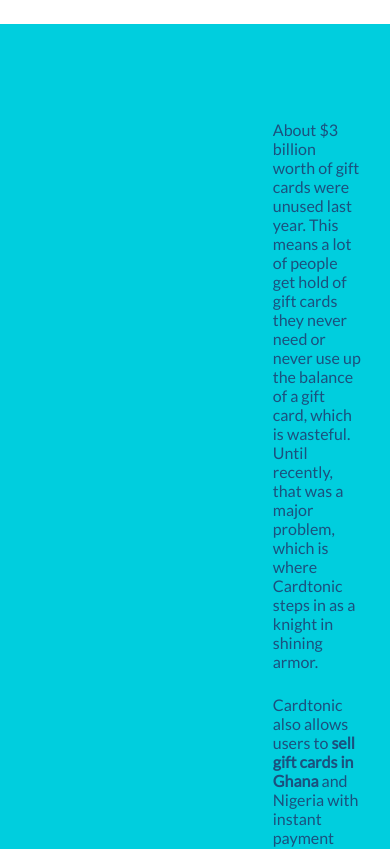
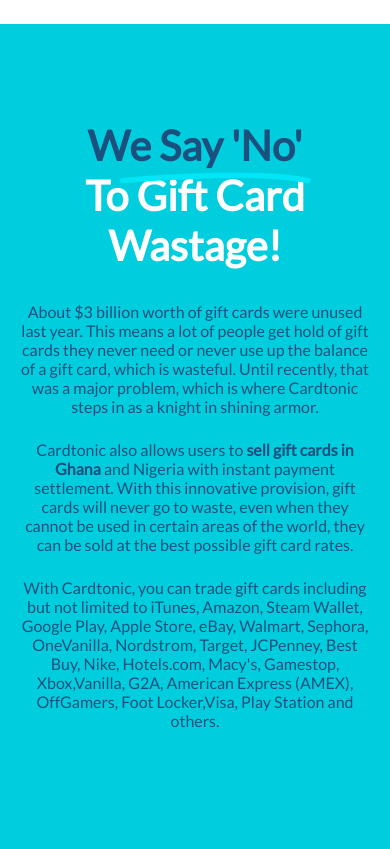
Before and after one commit to Iretoms/cardtonic-landing-page-clone, a React (Create React App) app: page / in a window 390 px wide. Shown: the part 2100-2949 px from the top of the page. Built offline with nearby package versions, Linux system fonts and the light colour scheme.

Commit message:
offer section responsiveness

```diff
--- a/src/components/Offer.js
+++ b/src/components/Offer.js
@@ -56,7 +56,20 @@
     width: 80%;
     margin: 0 auto;
   }
-`
+
+  @media screen and (max-width: 1030px) {
+    div {
+      width: 90%;
+    }
+  }
+
+  @media screen and (max-width: 875px) {
+    div {
+      flex-direction: column;
+      text-align: center;
+    }
+  }
+`;
 
 const OfferHead = styled.article`
   width: 21.5rem;
@@ -70,25 +83,51 @@
       img {
         position: absolute;
         width: 15rem;
-            height:1rem;
+        height: 1rem;
         bottom: -1rem;
-            left:2rem;
+        left: 2rem;
       }
     }
   }
-`
+
+  @media screen and (max-width: 875px) {
+    width: 100%;
+    h1 {
+      font-size: 3rem;
+      margin-bottom: 2rem;
+      span {
+        img {
+          width: 12rem;
+        }
+      }
+    }
+  }
+
+  @media screen and (max-width: 540px) {
+    h1 {
+      font-size: 2.6rem ;
+    }
+  }
+`;
 
 const OfferLine = styled.article`
   width: 1px;
   height: 11.5rem;
   background-color: #002444;
+  @media screen and (max-width: 875px) {
+    display: none;
+  }
 `;
 
 const OfferInfo = styled.article`
-width:24.5rem;
+  width: 24.5rem;
   p {
     color: #1b507e;
     margin-bottom: 1.5rem;
+  }
+
+  @media screen and (max-width: 875px) {
+    width: 100%;
   }
 `;
 
```
Lines whose indentation alone changed are shown as unchanged.
